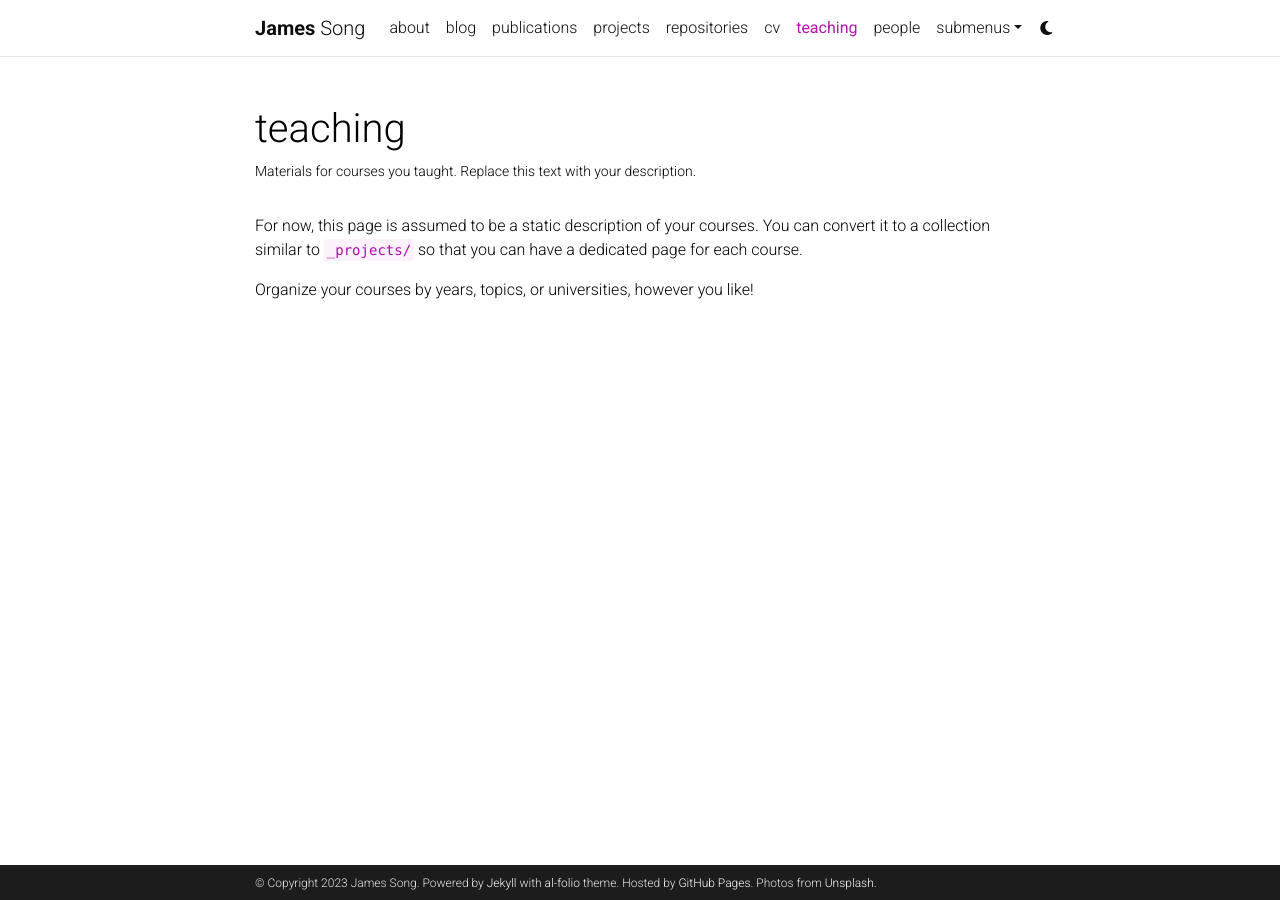
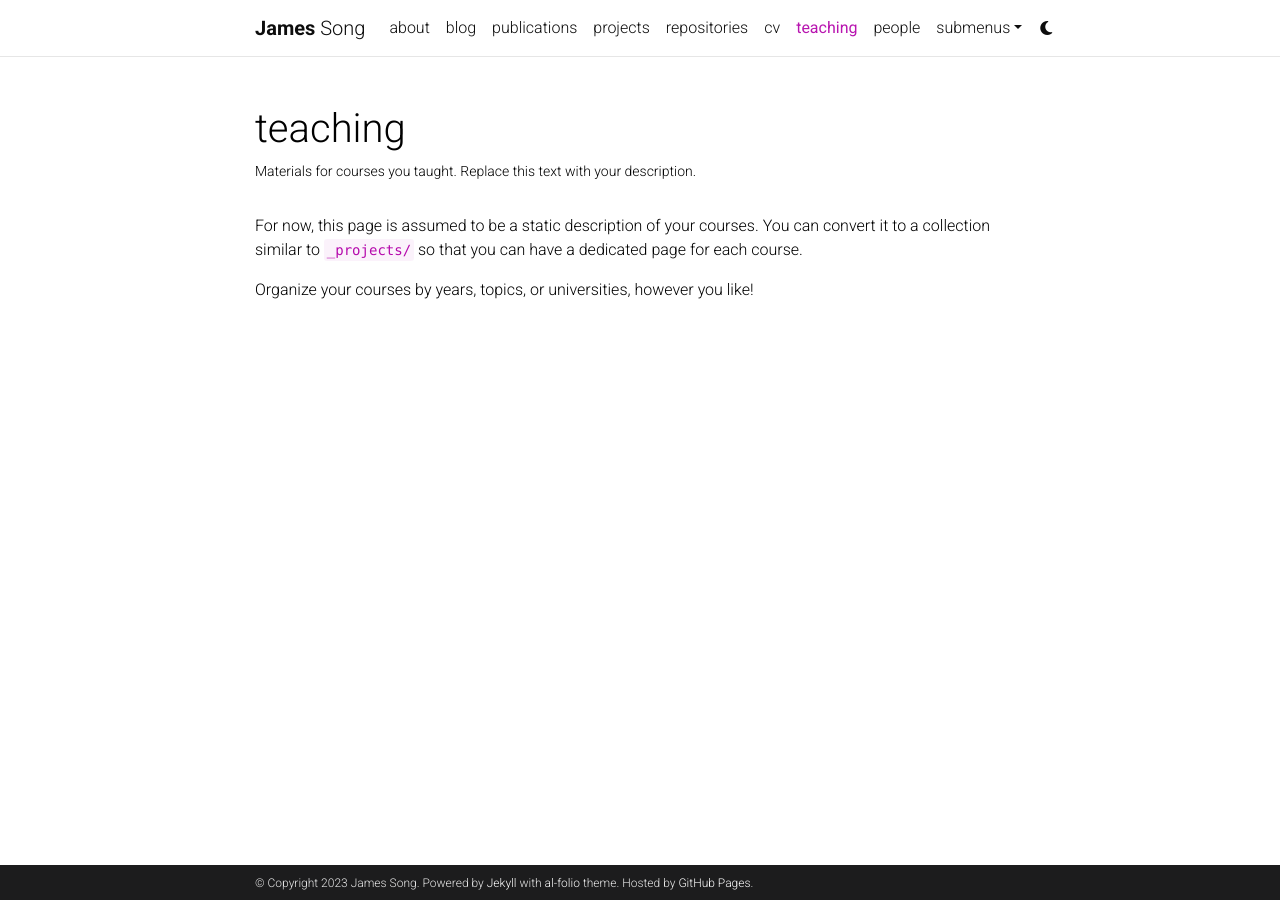
Before and after one commit to james-hx-song/james-hx-song.github.io, a Jekyll site: the page built from _pages/teaching.md, in a window 1280 px wide. Built offline with Jekyll 4.4.1, drawn with Linux system fonts in a browser that asks for light colours; comment, search, counter and statistics services are not loaded; a style sheet for code colours, icons or effects is not loaded; some of the changed lines change nothing that is shown.

Commit message:
changed some links in the config file

```diff
--- a/_config.yml
+++ b/_config.yml
@@ -12,7 +12,6 @@
 footer_text: >
   Powered by <a href="https://jekyllrb.com/" target="_blank">Jekyll</a> with <a href="https://github.com/alshedivat/al-folio">al-folio</a> theme.
   Hosted by <a href="https://pages.github.com/" target="_blank">GitHub Pages</a>.
-  Photos from <a href="https://unsplash.com" target="_blank">Unsplash</a>.
 keywords: jekyll, jekyll-theme, academic-website, portfolio-website  # add your own keywords or leave empty
 
 lang: en # the language of your site (for example: en, fr, cn, ru, etc.)
@@ -67,7 +66,7 @@
 # Social integration
 # -----------------------------------------------------------------------------
 
-github_username: # your GitHub user name
+github_username: james-hx-song # your GitHub user name
 gitlab_username: # your GitLab user name
 twitter_username: # your Twitter handle
 mastodon_username: # your mastodon instance+username in the format instance.tld/@username
@@ -104,7 +103,7 @@
 wechat_qr: # filename of your wechat qr-code saved as an image (e.g., wechat-qr.png if saved to assets/img/wechat-qr.png)
 
 contact_note: >
-  You can even add a little note about which of these is the best way to reach you.
+  I would usually promptly respond through my email.
 
 # -----------------------------------------------------------------------------
 # Analytics and search engine verification
```
